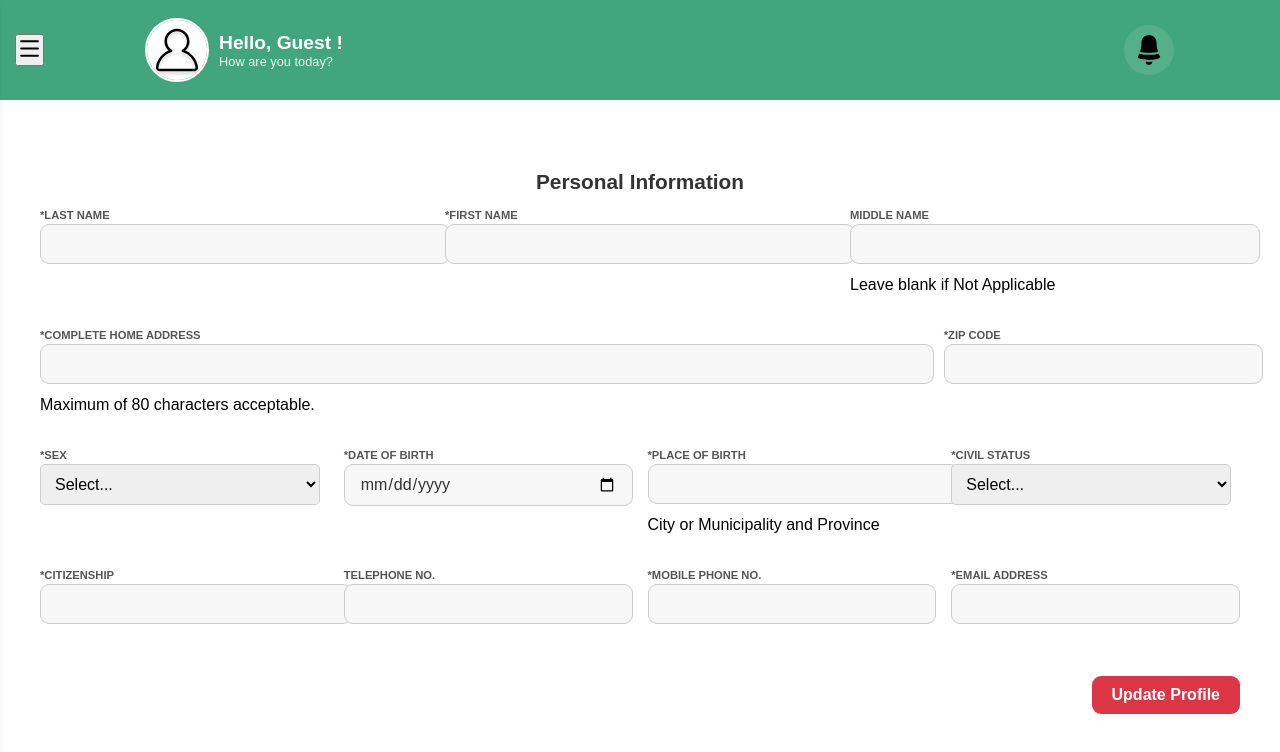
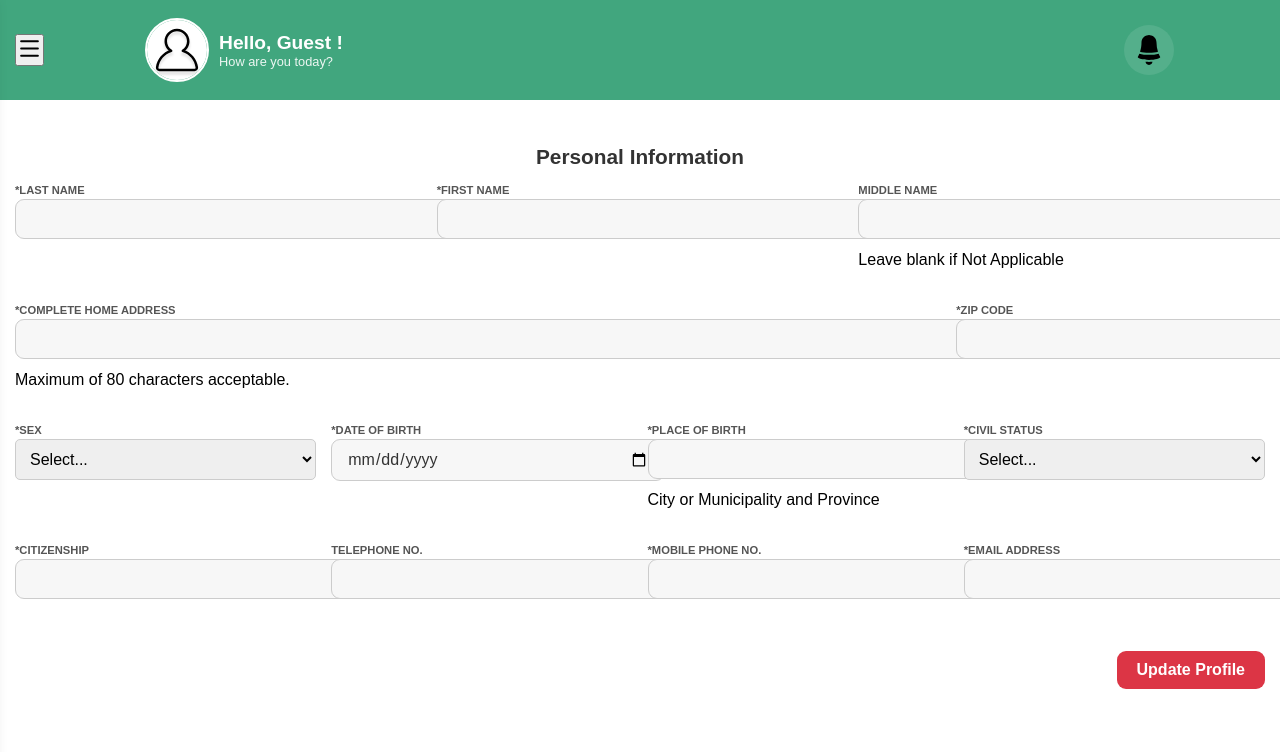
Before and after one commit to Vincent-Caraga/hospital-appointment, a React (Vite) app in the folder client/: page /user-profile in a window 1280 px wide. Shown: the top 752 px of the page. Built offline with nearby package versions, Linux system fonts and the light colour scheme; no server answers; sample sign-in values are in the browser's storage; a web font is replaced by a local one.

Commit message:
fix user profile

```diff
--- a/client/src/CSS/UserProfile.css
+++ b/client/src/CSS/UserProfile.css
@@ -56,18 +56,19 @@ h2 {
 
 /* Larger Screens */
 @media (min-width: 768px) {
-  .profile-form-container {
-    max-width: 1200px;
-    margin: 30px auto;
-    padding: 20px;
-  }
   .form-row {
     flex-direction: row;
     gap: 15px;
+    align-items: flex-start; /* para hindi mag‑stretch weirdly */
   }
-  /* Adjust layout for different column counts (Desktop/Tablet) */
+
+  .form-group {
+    flex: 1; /* pantay ang laki ng bawat field */
+    min-width: 0; /* iwas overflow/shrink issues */
+  }
+
   .three-col .form-group {
-    flex: 1 1 33.33%; /*Three equal columns */
+    flex: 1 1 33.33%;
   }
   .four-col .form-group {
     flex: 1 1 25%;
@@ -75,18 +76,17 @@ h2 {
   .five-col .form-group {
     flex: 1 1 20%;
   }
-  /* Specific layout for the Address Row (using grid for complex ratios) */
+
   .address-row {
     display: grid;
     grid-template-columns: 3fr 1fr;
-  }
-  .address-row .form-group:first-child {
-    grid-column: 1 / 2;
-  }
-  .address-row .form-group:last-child {
-    grid-column: 2 / 3;
+    gap: 15px; /* dagdag spacing para hindi dikit */
   }
 
+  .form-group input,
+  .form-group select {
+    width: 100%; /* siguradong sakop ang column space */
+  }
   /* Submit button (Desktop) */
   .form-actions {
     justify-content: flex-end;
```
